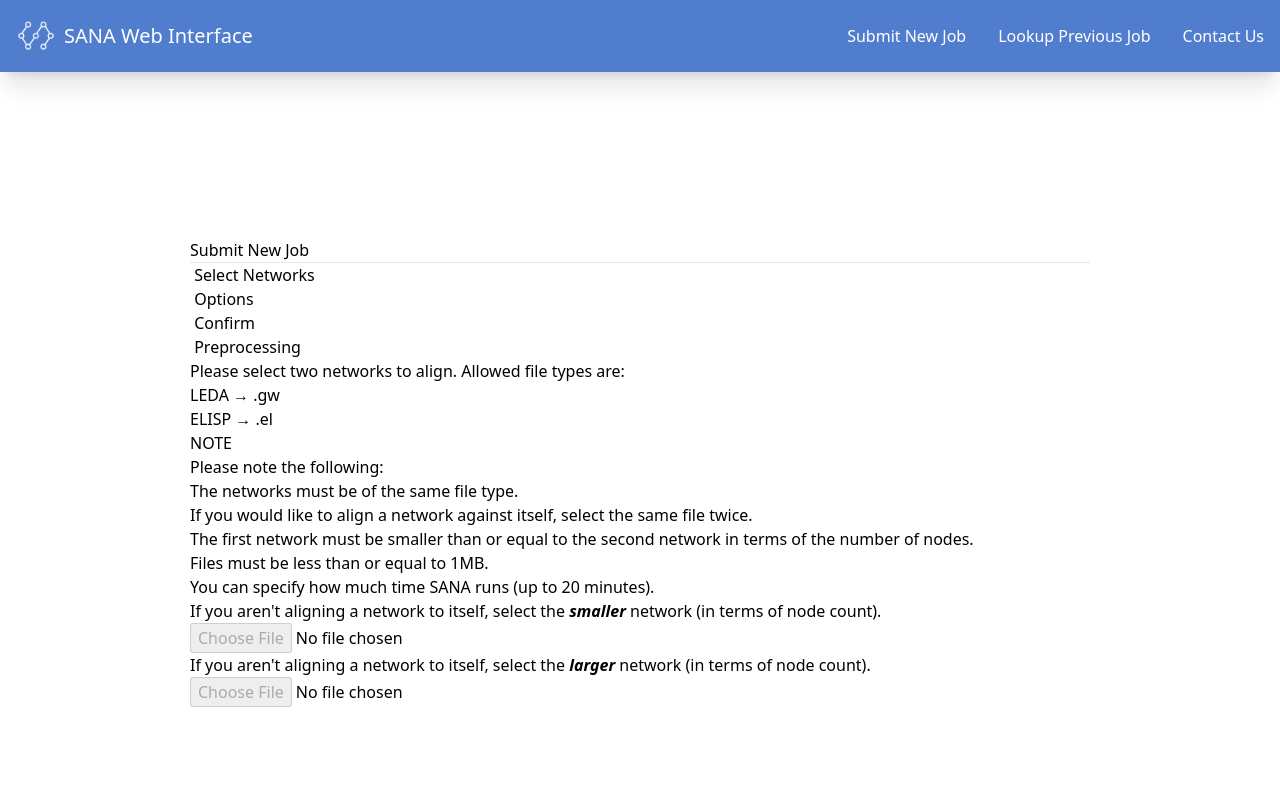
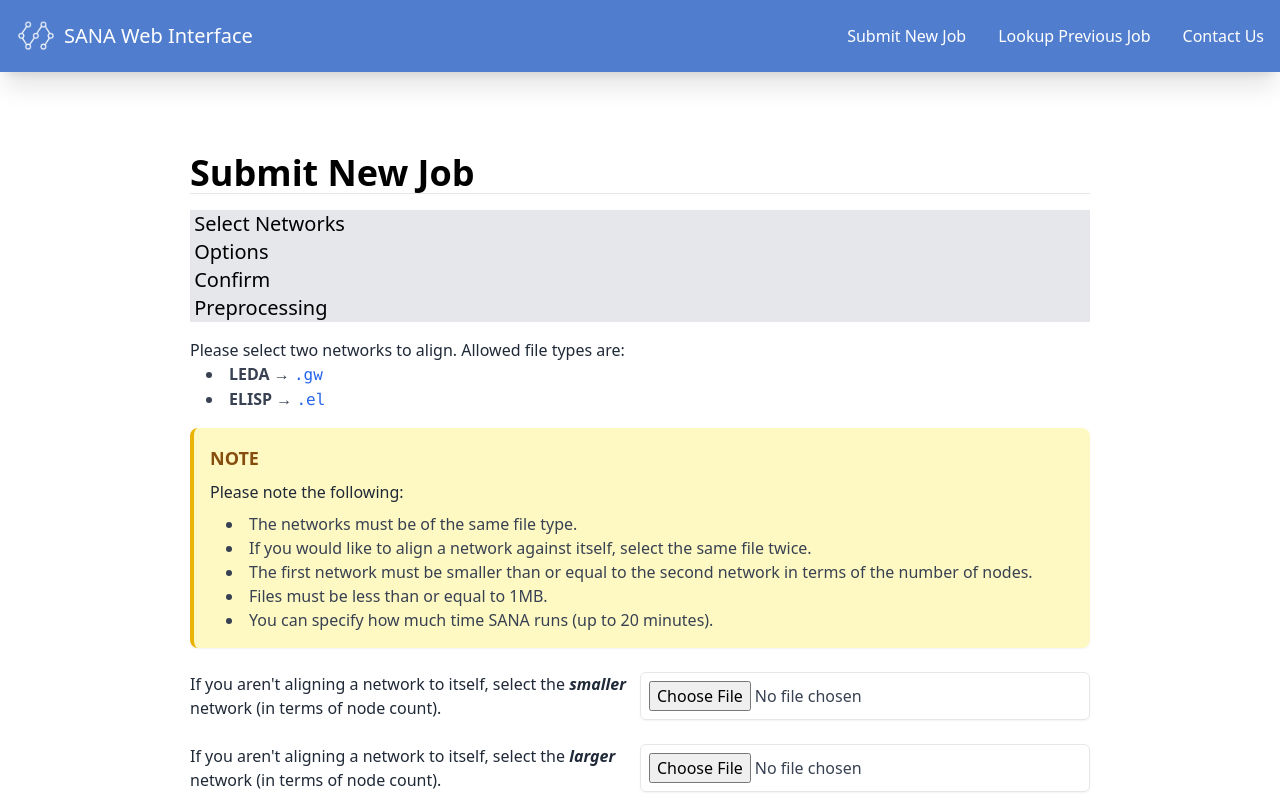
Before and after one commit to maitreyyi/SANA_Development, a React (Create React App) app: page /submit-job in a window 1280 px wide. Shown: the top 800 px of the page. Built offline with nearby package versions, Linux system fonts and the light colour scheme.

Commit message:
Improve UI of first stage of submit new job with tailwind

```diff
--- a/src/components/NetworkSelection.js
+++ b/src/components/NetworkSelection.js
@@ -2,18 +2,18 @@
 
 const NetworkSelection = ({handleFileInputChange, handleNext}) => {
   return(
-  <div className="content select-networks active visited">
-    <div id="network-selection-prompt">
-      <p>Please select two networks to align. Allowed file types are:</p>
-      <ul className="circle">
-        <li>LEDA → .gw</li>
-        <li>ELISP → .el</li>
+  <div class="content select-networks active visited">
+    <div id="network-selection-prompt" className = "mt-4">
+      <p className="text-gray-800">Please select two networks to align. Allowed file types are:</p>
+      <ul className="list-disc list-inside ml-4 text-gray-700">
+        <li><strong>LEDA</strong> → <code className="text-blue-600">.gw</code></li>
+        <li><strong>ELISP</strong> → <code className="text-blue-600">.el</code></li>
       </ul>
     </div>
-    <div id="network-selection-note" className="panel callout">
-      <h2>NOTE</h2>
-      <span>Please note the following:</span>
-      <ul className="circle">
+    <div id="network-selection-note" className="bg-yellow-100 border-l-4 border-yellow-500 p-4 rounded-lg shadow-sm mt-4">
+      <h2 className="text-lg font-bold text-yellow-800 mb-2">NOTE</h2>
+      <span className="text-gray-800 block mb-2">Please note the following:</span>
+      <ul className="list-disc list-inside ml-4 text-gray-700">
         <li>The networks must be of the same file type.</li>
         <li>If you would like to align a network against itself, select the same file twice.</li>
         <li>The first network must be smaller than or equal to the second network in terms of the number of nodes.</li>
@@ -21,21 +21,21 @@
         <li>You can specify how much time SANA runs (up to 20 minutes).</li>
       </ul>
     </div>
-    <div id="network-file-input-wrapper">
-			<div class="row">
-				<div class="columns small-12 medium-6">
-					<span>If you aren't aligning a network to itself, select the <strong><em>smaller</em></strong> network (in terms of node count).</span>
+    <div id="network-file-input-wrapper" className="mt-6 space-y-6">
+			<div className="flex flex-col md:flex-row items-center">
+				<div className="md:w-1/2 mb-4 md:mb-0">
+					<span className="text-gray-800">If you aren't aligning a network to itself, select the <strong><em>smaller</em></strong> network (in terms of node count).</span>
 				</div>
-				<div class="columns small-12 medium-6">
-          <input type="file" id="network-file-1-input" class="file-input" name="network-files[]" disabled></input>
+				<div className="md:w-1/2">
+          <input type="file" id="network-file-1-input" className="file-input border rounded-md shadow-sm p-2 w-full text-gray-700 focus:outline-none focus:ring-2 focus:ring-blue-600" name="network-files[]" ></input>
         </div>
 			</div>
-			<div class="row">
-				<div class="columns small-12 medium-6">
-				  <span>If you aren't aligning a network to itself, select the <strong><em>larger</em></strong> network (in terms of node count).</span>
+			<div className="flex flex-col md:flex-row items-center">
+				<div className="md:w-1/2 mb-4 md:mb-0">
+				  <span className="text-gray-800">If you aren't aligning a network to itself, select the <strong><em>larger</em></strong> network (in terms of node count).</span>
 				</div>
-				<div class="columns small-12 medium-6">
-					<input type="file" id="network-file-2-input" class="file-input" name="network-files[]" disabled></input>
+				<div className="md:w-1/2">
+					<input type="file" id="network-file-2-input" className="file-input border rounded-md shadow-sm p-2 w-full text-gray-700 focus:outline-none focus:ring-2 focus:ring-blue-600" name="network-files[]"></input>
 				</div>
 			</div>
 		</div>
--- a/src/components/OptionsHelp.js
+++ b/src/components/OptionsHelp.js
@@ -2,8 +2,8 @@
 
 const OptionsHelp = ({handleBack, handleNext }) => {
   return (
-  <div className="content options">
-    <div id="options-help-menu" className="panel callout">
+  <div className="flex flex-col md:flex-row items-center">
+    <div id="options-help-menu" className="bg-gray-100 p-6 rounded-lg shadow-md">
       <h2>Options Help</h2>
       <span>Hover over an option to see its description or click the button to view the entire help menu.</span>
       <button id="options-help-menu-button" className="button radius">
--- a/src/components/StepNavigation.js
+++ b/src/components/StepNavigation.js
@@ -1,23 +1,23 @@
 import React from "react";
 
 const StepNavigation = () => (
-  <div id="steps-container">
+  <div id="steps-container" className= "bg-gray-200 mt-4">
     <ul id="steps">
-      <li className="step select-networks active visited">
+      <li className="bg-gray-50" class="step select-networks active visited">
         <span className="arrow">&nbsp;</span>
-        <span>Select Networks</span>
+        <span className="mt-6 text-xl font-normal">Select Networks</span>
       </li>
       <li className="step options">
         <span className="arrow">&nbsp;</span>
-        <span>Options</span>
+        <span className="mt-6 text-xl font-normal">Options</span>
       </li>
       <li className="step confirm">
         <span className="arrow">&nbsp;</span>
-        <span>Confirm</span>
+        <span className="mt-6 text-xl font-normal">Confirm</span>
       </li>
       <li className="step process">
         <span className="arrow">&nbsp;</span>
-        <span>Preprocessing</span>
+        <span className="mt-6 text-xl font-normal">Preprocessing</span>
       </li>
     </ul>
   </div>
--- a/src/pages/SubmitJob.js
+++ b/src/pages/SubmitJob.js
@@ -27,6 +27,7 @@
             setActiveStep('processing');
           }
     };
+
     const handleBack= () => {
         if (activeStep === 'options') {
             setActiveStep('select-networks');
@@ -92,13 +93,13 @@
         {!jsEnabled && <JavaScriptWarning />}
         {jsEnabled && (
           <div id="js-enabled">
-            <div id="query-page-content" className="page-content">
+            <div id="query-page-content">
               <div className="page-content-wrapper">
                 <header>
-                  <h1>Submit New Job</h1>
+                  <h1 className='text-4xl font-bold'>Submit New Job</h1>
                 </header>
                 <hr />
-                <StepNavigation />
+                <StepNavigation/>
                 <div id="content-container">
                   <form
                     id="submit-new-job-form"
```
